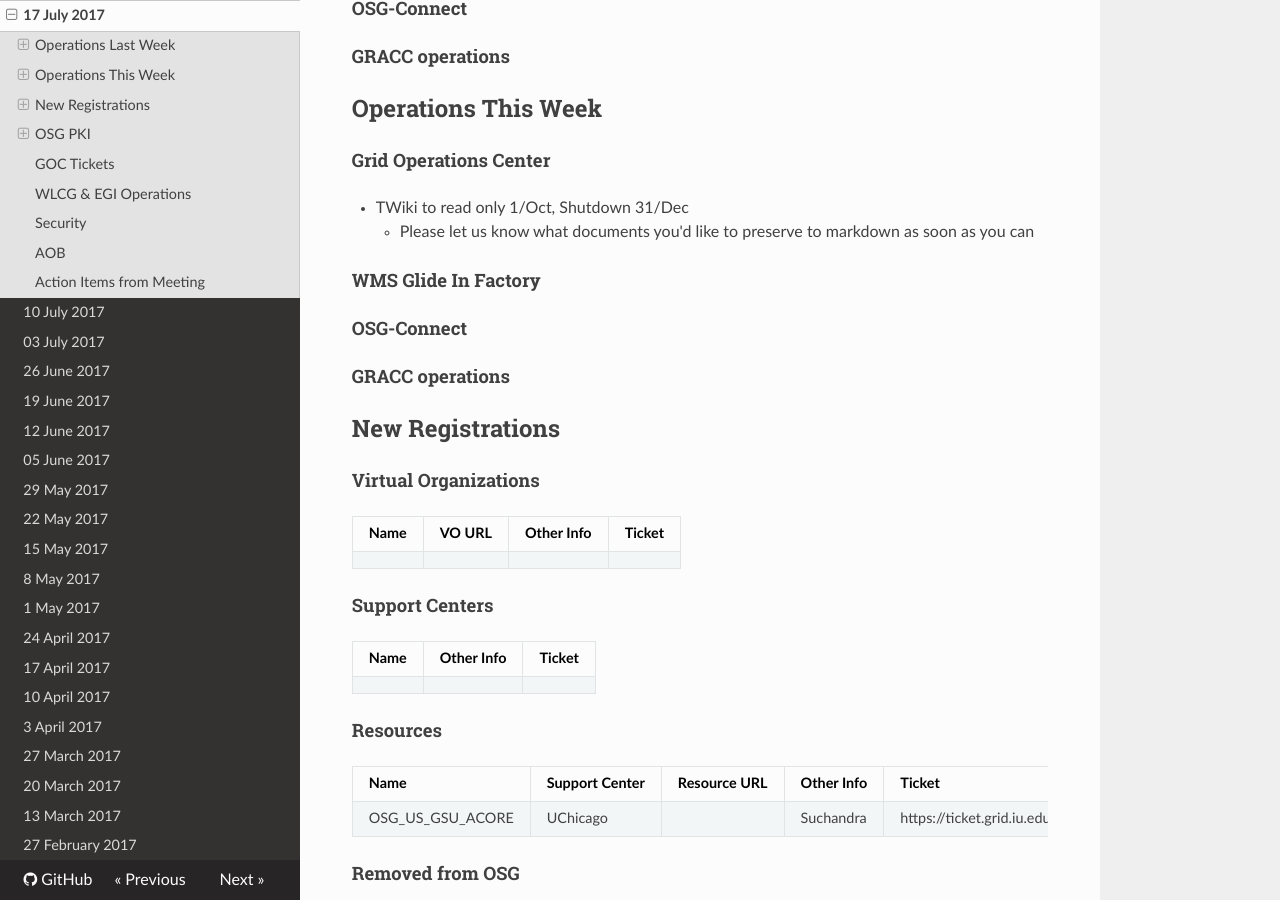
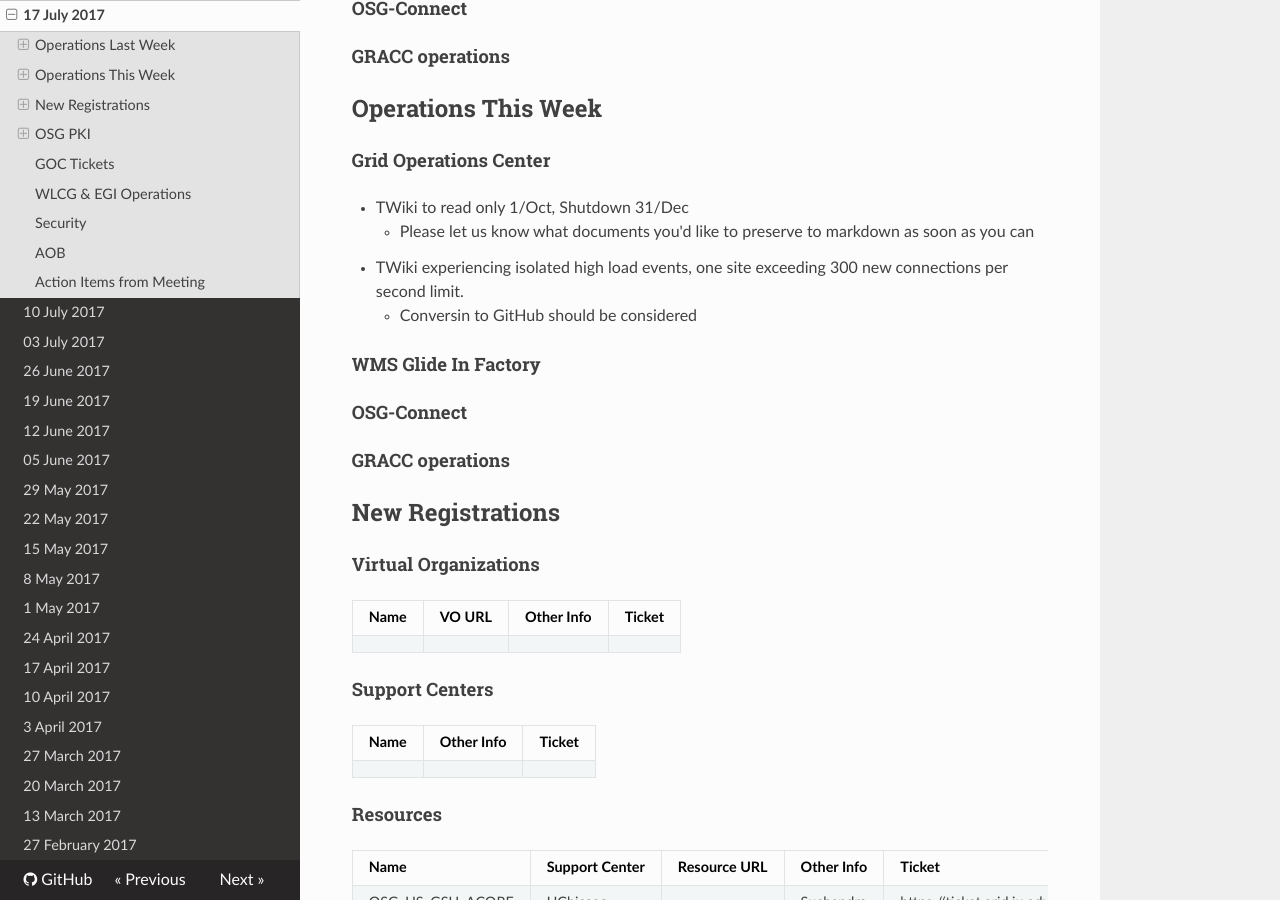
Before and after one commit to osg-htc/operations, an MkDocs documentation site: the page built from docs/WeeklyMinutes/17Jul2017.md, in a window 1280 px wide and 900 px high, scrolled down 1232 px. Built offline with MkDocs 1.6.1, drawn with Linux system fonts in a browser that asks for light colours; nearby versions of some CDN libraries; old or Windows-style settings are respelled for this version of MkDocs.

Commit message:
Update 17Jul2017.md

```diff
--- a/docs/WeeklyMinutes/17Jul2017.md
+++ b/docs/WeeklyMinutes/17Jul2017.md
@@ -30,6 +30,8 @@
 #### Grid Operations Center
    * TWiki to read only 1/Oct, Shutdown 31/Dec
       * Please let us know what documents you'd like to preserve to markdown as soon as you can
+   * TWiki experiencing isolated high load events, one site exceeding 300 new connections per second limit.
+      * Conversin to GitHub should be considered
 
 #### WMS Glide In Factory
 
```
